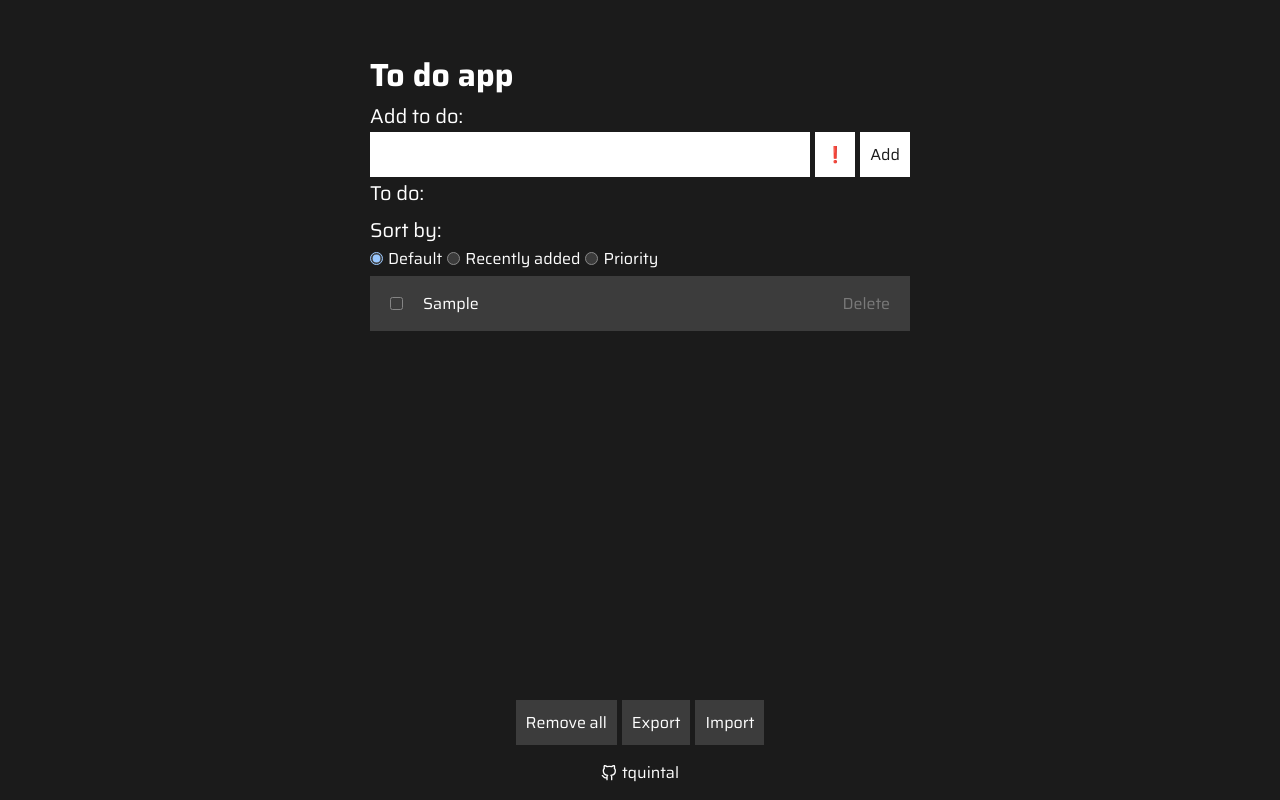
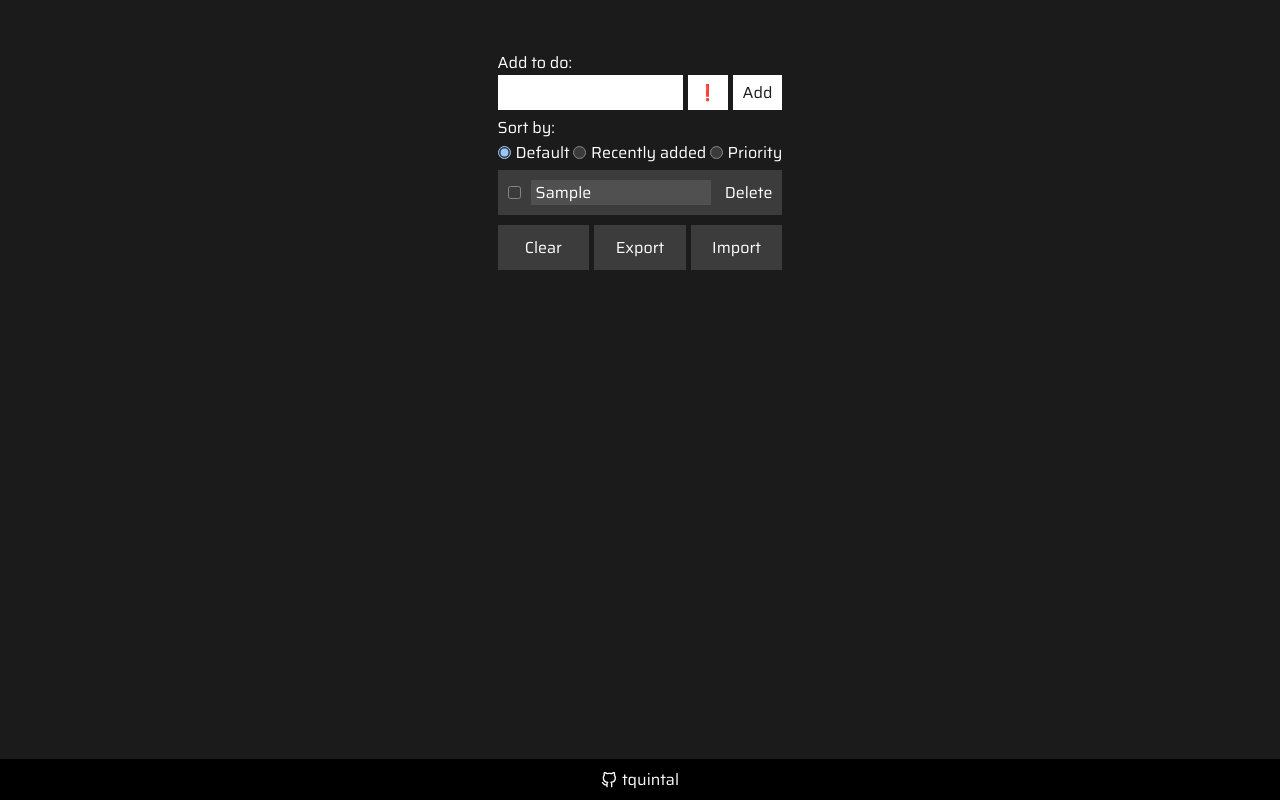
Before and after one commit to tquintal/to-do-app-v1, a React (Create React App) app: page / in a window 1280 px wide. Both pictures are taken after typing "Sample" into the empty fields and a click on the button "Add". Built offline with nearby package versions, Linux system fonts and the light colour scheme.

Commit message:
design/layout fix

```diff
--- a/src/App.js
+++ b/src/App.js
@@ -1,5 +1,5 @@
-import React from 'react';
-import './App.css';
+import React, { Fragment } from 'react';
+import classes from './App.module.css';
 import ImportExport from './components/ImportExport/ImportExport';
 import NewToDo from './components/NewToDo/NewToDo';
 import TodoList from './components/ToDoList/ToDoList';
@@ -7,15 +7,16 @@ import Footer from './components/Footer/Footer';
 
 function App() {
   return (
-    <div className='main'>
-      <div className='content'>
-        <h1>To do app</h1>
-        <NewToDo />
-        <TodoList />
-      </div>
-      <ImportExport />
+    <Fragment>
+      <main>
+        <section className={classes['section-1']}>
+          <NewToDo />
+          <TodoList />
+          <ImportExport />
+        </section>
+      </main>
       <Footer />
-    </div>
+    </Fragment>
   );
 };
 
--- a/src/App.css
+++ b/src/App.module.css
@@ -14,26 +14,23 @@ body {
   color-scheme: dark;
 }
 
-.main {
+main {
   display: flex;
   flex-direction: column;
   align-items: center;
-  height: 100vh;
 }
 
-.content {
-  flex: 1 0 auto;
-  padding: 50px;
-  width: 50%;
+.section-1 {
+  display: flex;
+  flex-direction: column;
+  gap: 5px;
+  padding-top: 50px;
+  padding-bottom: 92px;
 }
 
 @media only screen and (max-width: 800px) {
-  .content {
-    padding: 30px;
-    width: 100%;
-  }
-
-  * {
-    font-size: 16px;
+  .section-1 {
+    padding: 50px;
+    padding-bottom: 92px;
   }
 }
--- a/src/components/Footer/Footer.module.css
+++ b/src/components/Footer/Footer.module.css
@@ -1,10 +1,14 @@
 .footer {
   all: unset;
-  cursor: pointer;
   display: flex;
-  gap: 5px;
   align-items: center;
   justify-content: center;
-  padding: 15px;
-  flex-shrink: 0;
+  gap: 5px;
+  cursor: pointer;
+  position: fixed;
+  bottom: 0;
+  width: 100%;
+  padding-bottom: 8px;
+  padding-top: 8px;
+  background: black;
 }
--- a/src/components/ImportExport/ImportExport.js
+++ b/src/components/ImportExport/ImportExport.js
@@ -15,8 +15,8 @@ function ImportExport() {
     };
 
     return (
-        <div className={classes['container']}>
-            <button onClick={onDeleteAllHandler}>Remove all</button>
+        <div className={classes['import-export-container']}>
+            <button onClick={onDeleteAllHandler}>Clear</button>
             <CSVLink data={storageContext.toDos}>Export</CSVLink>
             {/* <div className={classes['import-container']}>
                 <label htmlFor='upload'>Import:</label>
--- a/src/components/ImportExport/ImportExport.module.css
+++ b/src/components/ImportExport/ImportExport.module.css
@@ -1,16 +1,17 @@
-.container {
+.import-export-container {
   display: flex;
   gap: 5px;
-  justify-content: space-between;
+  padding-top: 5px;
 }
 
-.container a,
-.container button {
+.import-export-container button,
+.import-export-container a {
   all: unset;
-  cursor: pointer;
-  background: #3c3c3c;
-  color: #ffffff;
   display: flex;
   justify-content: center;
+  align-items: center;
+  background: #3c3c3c;
   padding: 10px;
+  cursor: pointer;
+  width: 100%;
 }
--- a/src/components/NewToDo/NewToDo.js
+++ b/src/components/NewToDo/NewToDo.js
@@ -26,17 +26,18 @@ function NewToDo() {
     };
 
     return (
-        <form onSubmit={onSubmitHandler} className={classes.newToDoForm}>
+        <form onSubmit={onSubmitHandler} className={classes['new-to-do-container']}>
             <label htmlFor='todo'>Add to do:</label>
-            <div className={classes.inputContainer}>
+            <div className={classes['input-container']}>
                 <input
                     id='todo'
                     type='text'
                     value={toDo}
                     onChange={onChangeHandler}
+                    className={classes['new-to-do-input']}
                 />
-                <InputButton onClick={onPriorityHandler} className={`${classes['button']} ${highPriority && classes['priority-button-active']}`}>❗</InputButton>
-                <InputButton type='submit' className={classes['button']}>Add</InputButton>
+                <InputButton onClick={onPriorityHandler} className={`${classes['priority-button']} ${highPriority && classes['priority-button-active']}`}>❗</InputButton>
+                <InputButton type='submit' className={classes['submit-button']}>Add</InputButton>
             </div>
         </form>
     );
--- a/src/components/NewToDo/NewToDo.module.css
+++ b/src/components/NewToDo/NewToDo.module.css
@@ -1,37 +1,32 @@
-.inputContainer {
+.new-to-do-container {
+}
+
+.input-container {
   display: flex;
   gap: 5px;
+  height: 35px;
 }
 
-.newToDoForm label {
-  font-size: 20px;
-}
-
-@media only screen and (max-width: 800px) {
-  .newToDoForm label {
-    font-size: 16px;
-  }
-}
-
-.newToDoForm input {
+.priority-button,
+.submit-button {
   all: unset;
   background: #ffffff;
   color: #1b1b1b;
-  text-align: left;
-  padding: 10px;
-  padding-left: 20px;
-  width: 100%;
-}
-
-.button {
-  all: unset;
+  padding-left: 10px;
+  padding-right: 10px;
   cursor: pointer;
-  background: #ffffff;
-  color: #1b1b1b;
-  padding: 10px;
+  /* padding: 10px; */
 }
 
 .priority-button-active {
-  background: #c0c0c0;
-  color: #ffffff;
+  background: #dddddd;
+  /* color: #ffffff; */
 }
+
+.new-to-do-input {
+  all: unset;
+  width: 100%;
+  padding-left: 10px;
+  background: #ffffff;
+  color: #1b1b1b;
+}
--- a/src/components/ToDoList/ToDoList.js
+++ b/src/components/ToDoList/ToDoList.js
@@ -51,51 +51,64 @@ function ToDoList() {
         storageContext.onDelete(id);
     };
 
+    const HighPriority = props => {
+        return props.highPriority && <p>❗</p>
+    };
+
+    const DeleteButton = props => {
+        return <button onClick={onDeleteHandler} title='delete-button' todoid={props.todoid} className={classes['delete-button']}>Delete</button>;
+    };
+
     return (
         <Fragment>
-            <div className={classes['to-do-list']}>
-                <p>To do:</p>
+            <div className={classes['to-do-list-container']}>
                 <div>
                     <p>Sort by:</p>
-                    <div className={classes['sort-by']}>
+                    <div className={classes['sort-by-container']}>
+                        <div className={classes['sort-by-item']}>
                             <input type='radio' name='radio-button' defaultChecked={true} onChange={onSortByDefaultHandler} id='default' />
                             <label htmlFor='default'>Default</label>
+                        </div>
+                        <div className={classes['sort-by-item']}>
                             <input type='radio' name='radio-button' onChange={onSortByDateAddedHandler} id='date' />
                             <label htmlFor='date'>Recently added</label>
+                        </div>
+                        <div className={classes['sort-by-item']}>
                             <input type='radio' name='radio-button' onChange={onSortByPriorityHandler} id='priority' />
                             <label htmlFor='priority'>Priority</label>
                         </div>
                     </div>
-                <ul>
+                </div>
+                <ul className={classes['to-do-list-container']}>
                     {
                         storageContext.toDos.length > 0 && getSortedToDos().filter(toDo => !toDo.completed).map(toDo =>
-                            <li key={toDo.id}>
+                            <li key={toDo.id} className={classes['to-do-list-item-container']}>
                                 <div className={classes['to-do-list-item-left']}>
                                     <input type='checkbox' onChange={onChangeHandler} todoid={toDo.id} checked={toDo.completed} title='checkbox' />
                                     <input type='text' title='todo' defaultValue={toDo.content} onChange={onInputChangeHandler} todoid={toDo.id} className={classes['edit-todo-input']} />
                                 </div>
-                                {toDo.highPriority && <p>❗</p>}
-                                <button onClick={onDeleteHandler} title='delete-button' todoid={toDo.id}>Delete</button>
+                                <HighPriority highPriority={toDo.highPriority} />
+                                <DeleteButton todoid={toDo.id}></DeleteButton>
                             </li>
                         )
                     }
                 </ul>
-                {storageContext.toDos.filter(toDo => !toDo.completed).length === 0 && <p className={classes.noTasks}>All tasks completed</p>}
+                {storageContext.toDos.filter(toDo => !toDo.completed).length === 0 && <p className={classes['no-tasks']}>All tasks completed</p>}
             </div>
             {
                 storageContext.toDos.filter(toDo => toDo.completed).length > 0 &&
-                <div className={classes['to-do-list-completed']}>
+                <div>
                     <p>Completed:</p>
-                    <ul>
+                    <ul className={classes['to-do-list-container']}>
                         {
                             getSortedToDos().filter(toDo => toDo.completed).map(toDo =>
-                                <li key={toDo.id}>
+                                <li key={toDo.id} className={classes['to-do-list-item-container']}>
                                     <div className={classes['to-do-list-item-left']}>
-                                        <input type='checkbox' onChange={onChangeHandler} todoid={toDo.id} content={toDo.content} checked={toDo.completed} title='checkbox' />
-                                        {toDo.content}
+                                        <input type='checkbox' onChange={onChangeHandler} todoid={toDo.id} checked={toDo.completed} title='checkbox' />
+                                        <input type='text' title='todo' defaultValue={toDo.content} onChange={onInputChangeHandler} todoid={toDo.id} className={classes['edit-todo-input']} />
                                     </div>
-                                    {toDo.highPriority && <p>❗</p>}
-                                    <button onClick={onDeleteHandler} title='delete-button' todoid={toDo.id}>Delete</button>
+                                    <HighPriority highPriority={toDo.highPriority} />
+                                    <DeleteButton todoid={toDo.id}></DeleteButton>
                                 </li>
                             )
                         }
--- a/src/components/ToDoList/ToDoList.module.css
+++ b/src/components/ToDoList/ToDoList.module.css
@@ -1,87 +1,57 @@
-.to-do-list {
+.to-do-list-container {
+}
+
+.sort-by-container {
+  display: flex;
+  justify-content: space-between;
+}
+
+.sort-by-item {
+  display: flex;
+  gap: 5px;
+  align-items: center;
+}
+
+@media only screen and (max-width: 800px) {
+  .sort-by-container {
+    flex-direction: column;
+  }
+}
+
+.to-do-list-container {
   display: flex;
   flex-direction: column;
   gap: 5px;
+  width: 100%;
 }
 
-.to-do-list p,
-.to-do-list-completed p {
-  font-size: 20px;
-}
-
-.sort-by {
+.to-do-list-item-container {
   display: flex;
-  gap: 5px;
-}
-
-.sort-by input,
-.sort-by label {
-  cursor: pointer;
-}
-
-@media only screen and (max-width: 800px) {
-  .to-do-list p,
-  .to-do-list-completed p {
-    font-size: 16px;
-  }
-}
-
-.to-do-list ul,
-.to-do-list-completed ul {
-  display: flex;
-  flex-direction: column;
-  gap: 5px;
-}
-
-.to-do-list li,
-.to-do-list-completed li {
-  list-style-type: none;
-  background: #3c3c3c;
-  color: #ffffff;
-  display: flex;
-  gap: 15px;
   align-items: center;
   justify-content: space-between;
+  gap: 5px;
+  width: 100%;
+  background: #3c3c3c;
   padding: 10px;
-  padding-left: 20px;
-  padding-right: 20px;
-}
-
-.to-do-list-completed li {
-  background: #3c3c3c;
-  color: #7a7a7a;
 }
 
 .to-do-list-item-left {
   display: flex;
-  gap: 15px;
-  width: 100%;
+  align-items: center;
+  gap: 10px;
+}
+
+.no-tasks {
+  color: #686868;
 }
 
 .edit-todo-input {
   all: unset;
-  width: 76%;
-  padding: 5px;
-  /* background-color: #5c5c5c; */
-  color: #ffffff;
+  background: #505050;
+  padding-left: 5px;
   width: 100%;
 }
 
-.to-do-list button,
-.to-do-list-completed button {
+.delete-button {
   all: unset;
-  cursor: pointer;
-  display: flex;
-  color: #7a7a7a;
 }
-
-.to-do-list-item-left button {
-  all: unset;
-  cursor: pointer;
-  color: #7a7a7a;
-  padding-right: 15px;
-}
-
-.noTasks {
-  color: #7a7a7a;
-}
--- a/src/storage/storage-context.js
+++ b/src/storage/storage-context.js
@@ -14,7 +14,7 @@ export const StorageContextProvider = props => {
 
     // CLEARS TODOS ON VERSION CHANGE
     useEffect(() => {
-        const appVersion = '1.0.13';
+        const appVersion = '1.0.14';
         const storageVersion = JSON.parse(localStorage.getItem('Version')) || '';
         if (storageVersion !== appVersion) {
             localStorage.removeItem('ToDos');
```
Also changed, not shown: public/manifest.json. Lines whose indentation alone changed are shown as unchanged.
